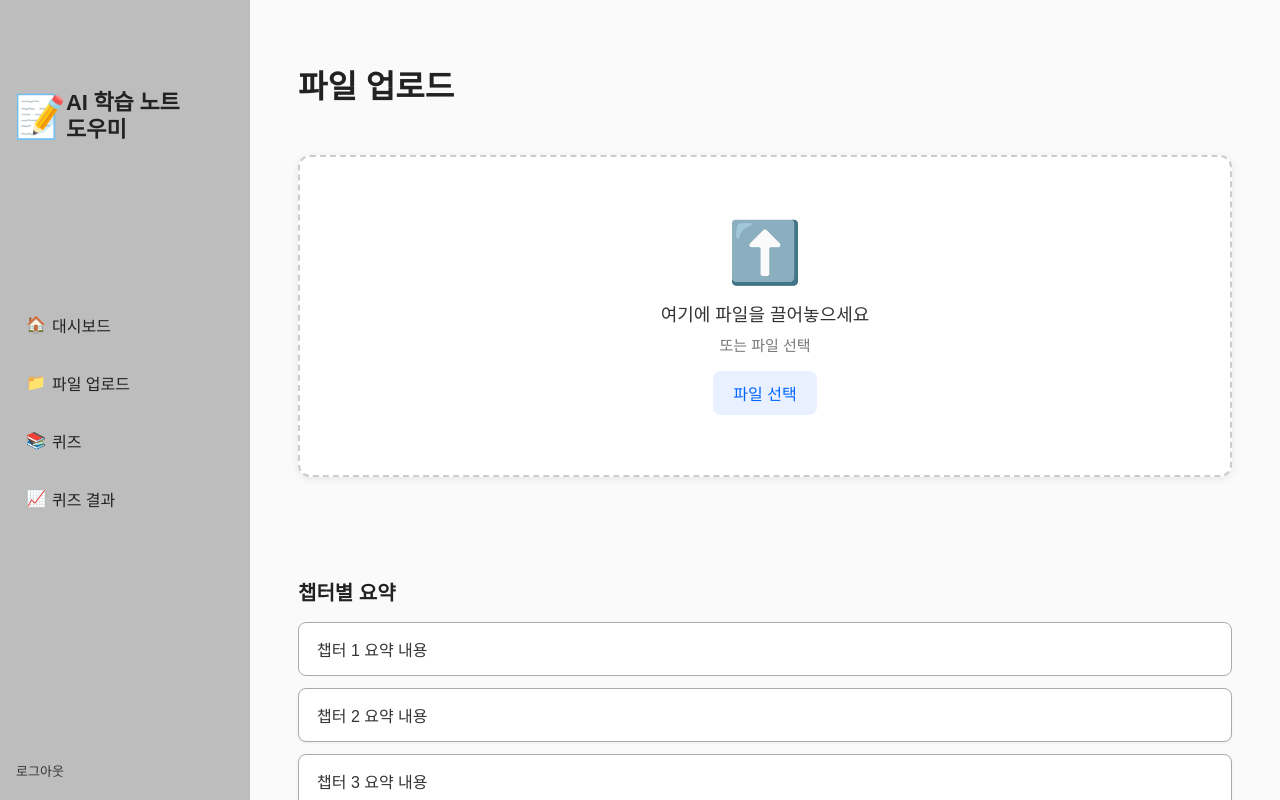
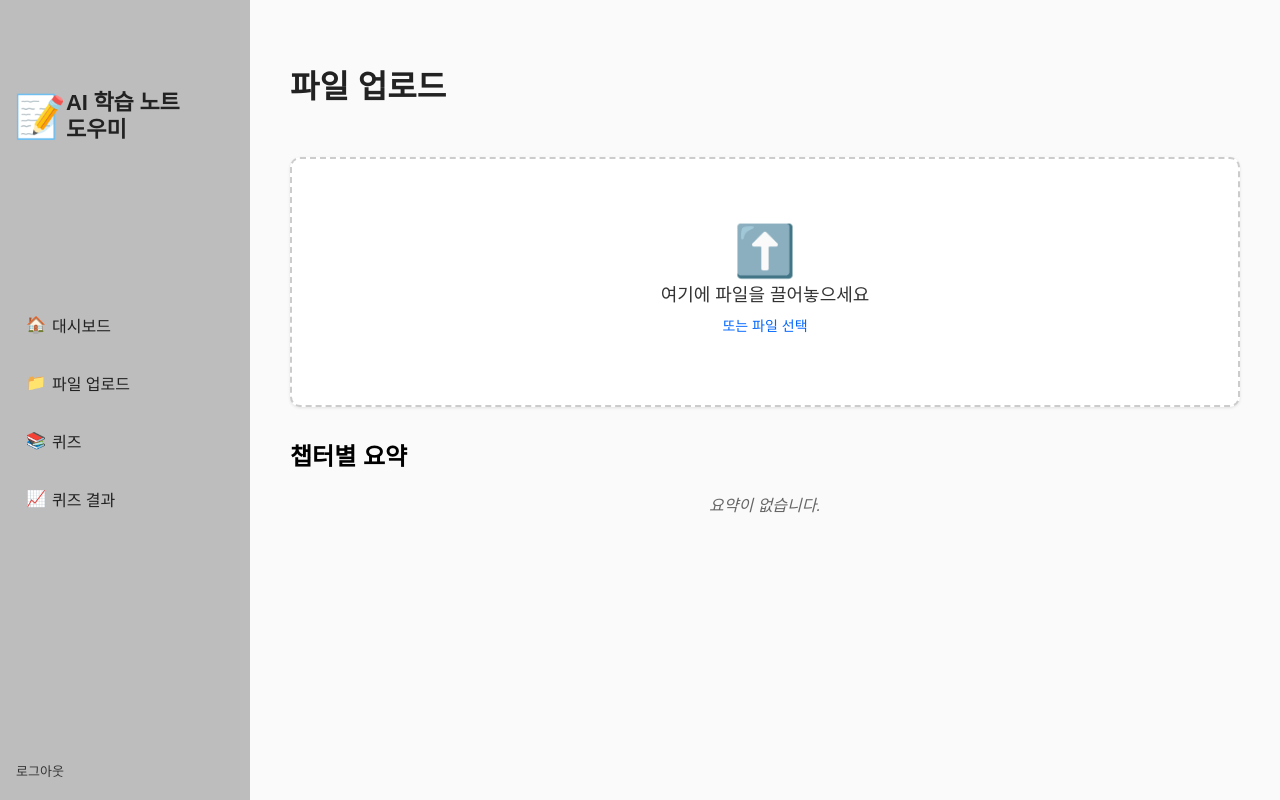
Before and after one commit to skminiproject3/FE, a React (Vite) app: page / in a window 1280 px wide. Built offline with nearby package versions, Linux system fonts and the light colour scheme.

Commit message:
upload,summary페이지 추가

```diff
--- a/src/App.jsx
+++ b/src/App.jsx
@@ -3,6 +3,7 @@ import DashBoardPage  from './pages/DashBoardPage';
 import MainPage from './pages/MainPage';
 import LoginPage from './pages/LoginPage'
 import RegisterPage from './pages/RegisterPage'
+import SummaryPage from './pages/SummaryPage';
 import './styles/DashBoardPage.css';
 
 function App() {
@@ -16,6 +17,7 @@ function App() {
 
       <Route path="/login" element={<LoginPage />} />
       <Route path="/register" element={<RegisterPage />} />
+      <Route path="/summary" element={<SummaryPage />} />
     </Routes>
   );
 }
--- a/src/pages/DashBoardPage.jsx
+++ b/src/pages/DashBoardPage.jsx
@@ -46,7 +46,7 @@ function MainPage() {
 
           <div className="card">
             <span>완성된 퀴즈 수: <b>0건</b></span>
-            <button>📂 열기</button>
+             <button onClick={() => navigate('/quiz')}>📂 열기</button>
           </div>
 
           <div className="card">
--- a/src/pages/MainPage.jsx
+++ b/src/pages/MainPage.jsx
@@ -3,21 +3,60 @@ import Sidebar from '../components/Sidebar';
 import '../styles/global.css';
 import '../styles/MainPage.css';
 
-function FileUploadPage() {
+function MainPage() {
   const [file, setFile] = useState(null);
   const [isDragging, setIsDragging] = useState(false);
+  const [status, setStatus] = useState('');
+  const [summaries, setSummaries] = useState([]);
+  const [progress, setProgress] = useState(0);
 
-  // 파일 선택 핸들러
-  const handleFileChange = (e) => {
-    setFile(e.target.files[0]);
+  // ================================
+  // 📁 파일 업로드 (AI 서버 미구현용 mock)
+  // ================================
+  const handleUpload = async (selectedFile = file) => {
+    if (!selectedFile) return alert('📁 파일을 선택해주세요!');
+    console.log('[Mock] 파일 업로드 시작:', selectedFile.name);
+
+    setStatus('PROCESSING');
+    setProgress(10);
+
+    // ⏳ 가짜 진행률 시뮬레이션
+    const interval = setInterval(() => {
+      setProgress((p) => (p >= 90 ? p : p + 10));
+    }, 400);
+
+    // 3초 후 완료 처리
+    setTimeout(() => {
+      clearInterval(interval);
+      setProgress(100);
+      setStatus('COMPLETED');
+
+      // ✅ 더미 요약 데이터
+      setSummaries([
+        { chapter: 1, summary_text: 'AI의 기본 개념 및 역사' },
+        { chapter: 2, summary_text: '머신러닝의 주요 알고리즘 개요' },
+        { chapter: 3, summary_text: '딥러닝과 신경망 구조 이해' },
+      ]);
+    }, 3000);
   };
 
-  // 드래그 앤 드롭 핸들러
+  // 드래그 앤 드롭 & 자동 업로드
+  const handleFileChange = (e) => {
+    const selectedFile = e.target.files[0];
+    if (selectedFile) {
+      setFile(selectedFile);
+      // 한 프레임 뒤 업로드 자동 실행
+      setTimeout(() => handleUpload(selectedFile), 100);
+    }
+  };
+
   const handleDrop = (e) => {
     e.preventDefault();
     setIsDragging(false);
     if (e.dataTransfer.files.length > 0) {
-      setFile(e.dataTransfer.files[0]);
+      const droppedFile = e.dataTransfer.files[0];
+      setFile(droppedFile);
+      setTimeout(() => handleUpload(droppedFile), 100);
     }
   };
 
@@ -25,19 +64,17 @@ function FileUploadPage() {
     e.preventDefault();
     setIsDragging(true);
   };
-
-  const handleDragLeave = () => {
-    setIsDragging(false);
-  };
+  const handleDragLeave = () => setIsDragging(false);
 
   return (
-    <div className="main-layout">
+    <div className="upload-layout">
       <Sidebar />
 
-      <div className="content">
+      <div className="upload-content">
+        <div className="upload-board">
           <h1>파일 업로드</h1>
 
-        {/* 업로드 영역 */}
+          {/* 업로드 박스 */}
           <div
             className={`upload-box ${isDragging ? 'dragging' : ''}`}
             onDrop={handleDrop}
@@ -46,7 +83,6 @@ function FileUploadPage() {
           >
             <div className="upload-icon">⬆️</div>
             <p>여기에 파일을 끌어놓으세요</p>
-          <span className="or-text">또는 파일 선택</span>
 
             <input
               type="file"
@@ -54,25 +90,42 @@ function FileUploadPage() {
               style={{ display: 'none' }}
               onChange={handleFileChange}
             />
-          <label htmlFor="fileInput" className="select-file-btn">
-            파일 선택
+            <label htmlFor="fileInput" className="upload-select-btn">
+              또는 파일 선택
             </label>
 
-          {file && (
-            <p className="file-name">📁 {file.name}</p>
+            {file && <p className="upload-file-name">📁 {file.name}</p>}
+
+            {/* 로딩바 */}
+            {status === 'PROCESSING' && (
+              <div className="loading-wrapper">
+                <div
+                  className="loading-bar"
+                  style={{ width: `${progress}%` }}
+                />
+                <p className="loading-text">L O A D I N G</p>
+              </div>
             )}
           </div>
 
-        {/* 챕터별 요약 */}
-        <div className="chapter-summary">
-          <p className="section-title">챕터별 요약</p>
-          <div className="chapter-card active">챕터 1 요약 내용</div>
-          <div className="chapter-card">챕터 2 요약 내용</div>
-          <div className="chapter-card">챕터 3 요약 내용</div>
+          {/* 요약 카드 */}
+          <div className="upload-summary">
+            <h2>챕터별 요약</h2>
+
+            {status === 'COMPLETED' && summaries.length > 0 ? (
+              summaries.map((s, idx) => (
+                <div key={idx} className="upload-card active">
+                  <b>챕터 {s.chapter}</b> — {s.summary_text}
+                </div>
+              ))
+            ) : (
+              <p className="upload-empty-text">요약이 없습니다.</p>
+            )}
+          </div>
         </div>
       </div>
     </div>
   );
 }
 
-export default FileUploadPage;
+export default MainPage;
--- /dev/null
+++ b/src/pages/SummaryPage.jsx
@@ -0,0 +1,39 @@
+import { useParams } from "react-router-dom";
+import Sidebar from "../components/Sidebar";
+import "../styles/global.css";
+import "../styles/SummaryPage.css";
+
+function SummaryPage() {
+  const { contentId, chapter } = useParams();
+
+  // 나중에 실제 API로 연결할 때 이렇게 쓸 수 있음
+  // fetch(`/contents/${contentId}/summaries`) 해서 chapter 맞는 거만 보여주기
+
+  const chapterTitle = `챕터 ${chapter} 요약`;
+  const summaryPoints = [
+    "앨리스는 송신자 받은 수신자",
+    "CIA triad 는 C:기밀성, I: 무결성, A: 가용성을 뜻한다",
+    "암호학, 복호화",
+    "암호화 알고리즘, 복호화 알고리즘",
+    "일방향 해시함수는 문서의 무결성이다.",
+  ];
+
+  return (
+    <div className="summary-layout">
+      <Sidebar />
+      <div className="summary-content">
+        <div className="summary-board">
+          <h1 className="summary-title">{chapterTitle}</h1>
+
+          <ul className="summary-list">
+            {summaryPoints.map((point, i) => (
+              <li key={i}>{point}</li>
+            ))}
+          </ul>
+        </div>
+      </div>
+    </div>
+  );
+}
+
+export default SummaryPage;
--- a/src/styles/DashBoardPage.css
+++ b/src/styles/DashBoardPage.css
@@ -1,6 +1,6 @@
 .board-layout {
     display: flex;
-    height: 100vh;
+    min-height: 100vh;
     width: 100%;
 }
 
@@ -12,7 +12,7 @@
 }
 
 .dashboard {
-    padding: 24px;
+    padding: 40px;
 }
 
 .dashboard h1 {
--- a/src/styles/MainPage.css
+++ b/src/styles/MainPage.css
@@ -1,122 +1,161 @@
-.main-layout {
-    display: flex;
-    height: 100vh;
-    width: 100%;
+.upload-layout {
+  display: flex;
+  height: 100vh;
+  width: 100%;
+  overflow: hidden;
 }
 
-/* ===== 오른쪽 콘텐츠 ===== */
-.content {
+/* Sidebar 고정 */
+.sidebar {
+  flex-shrink: 0;
+  height: 100vh;
+  position: sticky;
+  top: 0;
+}
+
+/* 오른쪽 콘텐츠만 스크롤 */
+.upload-content {
   flex: 1;
   display: flex;
   flex-direction: column;
   background-color: #fafafa;
-  padding: 40px 48px;
   overflow-y: auto;
 }
 
-.content h1 {
+.upload-board {
+  padding: 40px;
+}
+
+.upload-board h1 {
   font-size: 32px;
   font-weight: 700;
+  margin-bottom: 50px;
   color: #222;
-  margin-bottom: 48px;
 }
 
-/* ===============================
-   📁 업로드 박스
-=============================== */
 .upload-box {
+  height: 250px;
+  background-color: #ffffff;
+  padding: 16px 20px;
+  margin-bottom: 30px;
+  border-radius: 10px;
+  display: flex;
+  flex-direction: column;
+  align-items: center;
+  justify-content: center;
   border: 2px dashed #ccc;
-  border-radius: 12px;
-  padding: 60px 40px;
-  text-align: center;
-  background: #ffffff;
-  margin-bottom: 40px;
-  transition: border-color 0.25s, background-color 0.25s, box-shadow 0.25s;
-  box-shadow: 0 2px 8px rgba(0, 0, 0, 0.08);
+  box-shadow: 0 1px 3px rgba(0, 0, 0, 0.1);
+  transition: border-color 0.25s, background-color 0.25s;
 }
 
 .upload-box.dragging {
   background-color: #f0f8ff;
   border-color: #0066ff;
-  box-shadow: 0 0 16px rgba(0, 102, 255, 0.3);
 }
 
 .upload-icon {
-  font-size: 60px;
-  margin-bottom: 12px;
-  color: #0066ff;
+  font-size: 50px;
 }
 
 .upload-box p {
   font-size: 18px;
-  color: #333;
   margin: 0;
-}
-
-.or-text {
-  display: block;
-  color: #777;
-  margin-top: 8px;
-  font-size: 15px;
-}
-
-.select-file-btn {
-  display: inline-block;
-  margin-top: 16px;
-  padding: 10px 20px;
-  background-color: #e9f0ff;
-  color: #0066ff;
-  border-radius: 8px;
-  cursor: pointer;
-  font-weight: 500;
-  transition: background-color 0.25s, transform 0.15s ease;
-}
-
-.select-file-btn:hover {
-  background-color: #d2e3ff;
-  transform: translateY(-1px);
-}
-
-.file-name {
-  margin-top: 16px;
-  font-size: 16px;
-  font-weight: 500;
   color: #333;
 }
 
-/* ===============================
-   📚 챕터 요약
-=============================== */
-.chapter-summary {
-  margin-top: 40px;
+.upload-select-btn {
+  font-size: 14px;
+  margin-top: 1px;
+  padding: 8px 14px;
+  background-color: transparent;
+  color: #0066ff;
+  border-radius: 6px;
+  cursor: pointer;
+  transition: background-color 0.25s;
+  font-weight: 500;
 }
 
-.section-title {
-  font-weight: 700;
-  font-size: 20px;
-  color: #222;
-  margin-bottom: 16px;
+.upload-select-btn:hover {
+  background-color: #d2e3ff;
 }
 
-.chapter-card {
-  border: 1.5px solid #aaa;
-  border-radius: 8px;
-  padding: 14px 18px;
-  margin-bottom: 12px;
-  background: #fff;
+.upload-summary {
+  margin-top: 20px;
+}
+
+.upload-section-title {
+  font-weight: 700;
+  font-size: 18px;
+  margin-bottom: 10px;
+  color: #222;
+}
+
+.upload-card {
+  height: 90px;
+  background-color: #ffffff;
+  padding: 16px 20px;
+  margin-bottom: 30px;
+  border-radius: 10px;
+  display: flex;
+  align-items: center;
+  justify-content: flex-start;
+  gap: 10px;
+  box-shadow: 0 1px 3px rgba(0, 0, 0, 0.1);
   transition: all 0.25s ease;
   cursor: pointer;
-  font-size: 16px;
-  color: #333;
-  box-shadow: 0 1px 3px rgba(0, 0, 0, 0.06);
+  font-size: 17px;
 }
 
-.chapter-card:hover {
-  border-color: #888;
-  background-color: #ffffff;
+.upload-card:hover {
+  background-color: #e8e8e8;
 }
 
-.chapter-card.active {
-  background-color: #ffffff;
-  box-shadow: 0 0 10px rgba(255, 255, 255, 0.25);
+.upload-empty-text{
+  color: #666;
+  text-align: center;
+  margin-top: 15px;
+  font-size: 16px;
+  font-style: italic;
 }
+
+/* 로딩 상태 스타일 */
+
+.loading-wrapper {
+  position: relative;
+  width: 80%;
+  height: 12px;
+  margin-top: 24px;
+  border-radius: 6px;
+  background: #eaeaea;
+  overflow: hidden;
+  box-shadow: inset 0 1px 3px rgba(0, 0, 0, 0.1);
+}
+
+/* gradient progress bar */
+.loading-bar {
+  height: 100%;
+  background: linear-gradient(90deg, #6a5af9, #ff00cc, #00c6ff);
+  background-size: 200% 100%;
+  animation: loadingMove 1.5s linear infinite;
+  transition: width 0.4s ease;
+  border-radius: 6px;
+}
+
+@keyframes loadingMove {
+  0% {
+    background-position: 0% 50%;
+  }
+  100% {
+    background-position: 200% 50%;
+  }
+}
+
+/* 텍스트 스타일 */
+.loading-text {
+  margin-top: 12px;
+  font-size: 15px;
+  font-weight: 600;
+  color: #555;
+  letter-spacing: 2px;
+  animation: fadeInOut 2s ease-in-out infinite;
+}
--- /dev/null
+++ b/src/styles/SummaryPage.css
@@ -0,0 +1,39 @@
+.summary-layout {
+  display: flex;
+  height: 100vh;
+  width: 100%;
+  overflow: hidden;
+}
+
+.summary-content {
+  flex: 1;
+  display: flex;
+  flex-direction: column;
+  background-color: #fafafa;
+  overflow-y: auto;
+}
+
+.summary-board {
+  padding: 40px;
+}
+
+/* 제목 영역 */
+.summary-title {
+  font-weight: 600;
+  color: #222;
+  margin-bottom: 30px;
+}
+
+/* 요약 리스트 */
+.summary-list {
+  list-style-type: disc;
+  margin-left: 24px;
+  margin-bottom: 24px;
+  color: #222;
+  line-height: 1.7;
+}
+
+.summary-list li {
+  font-size: 17px;
+  margin-bottom: 6px;
+}
```
Lines whose indentation alone changed are shown as unchanged.
